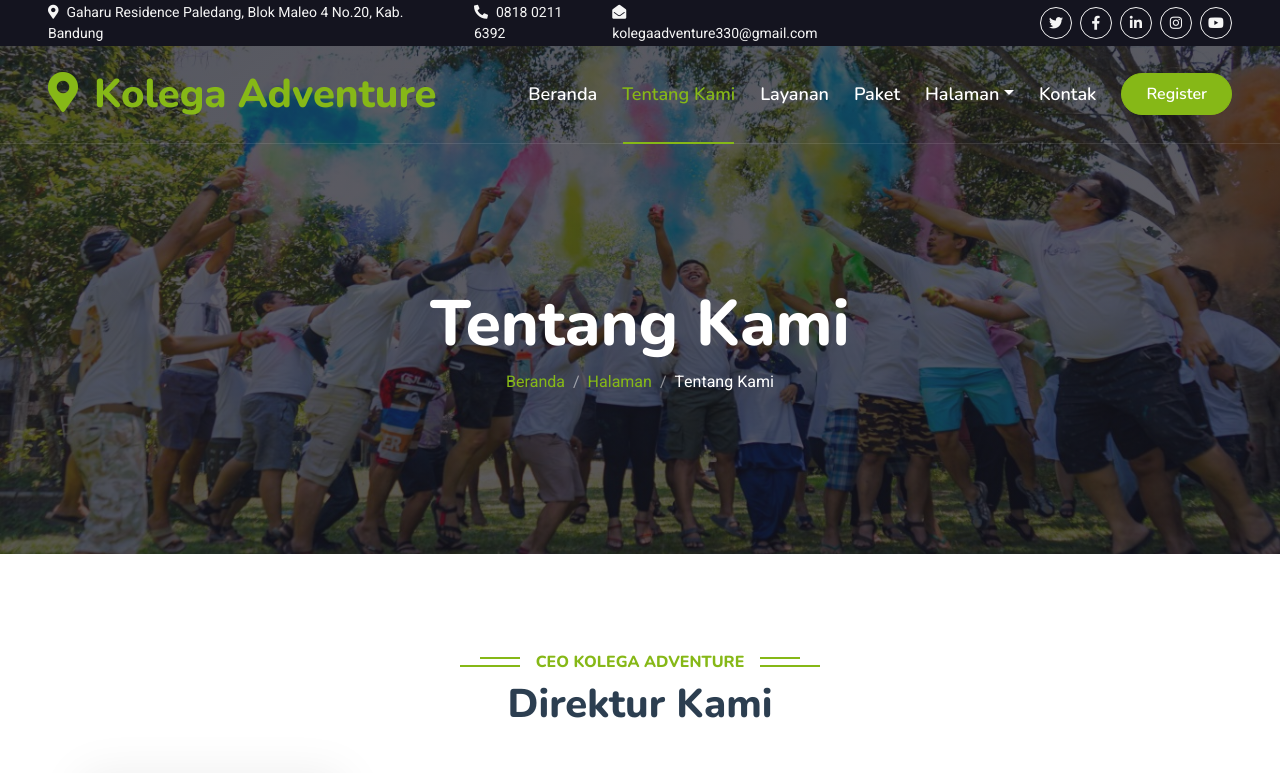
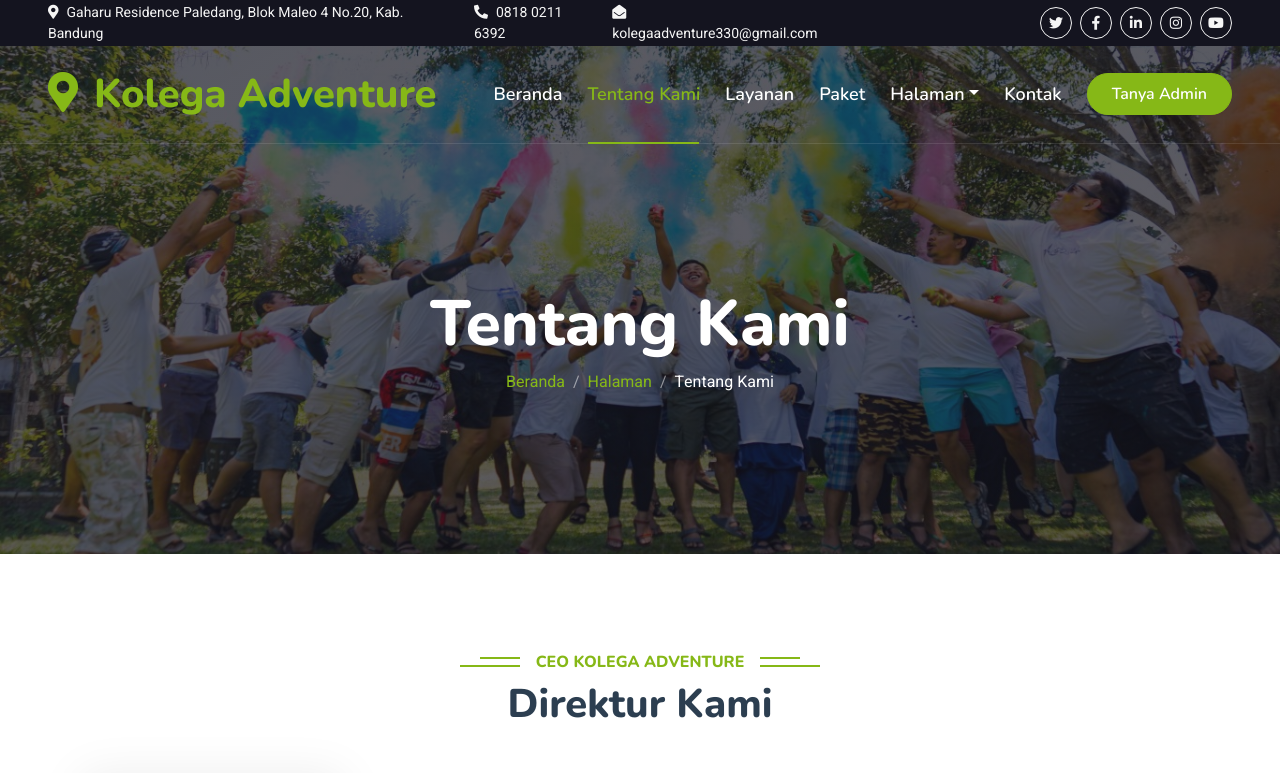
Before and after one commit to KolegaAdventure/id, a plain HTML site: page tentang kami.html in a window 1280 px wide. Shown: the top 773 px of the page. Drawn offline with nearby package versions, Linux system fonts and the light colour scheme.

Commit message:
Update tentang kami.html

```diff
--- a/tentang kami.html
+++ b/tentang kami.html
@@ -94,7 +94,7 @@
                     </div>
                     <a href="kontak.html" class="nav-item nav-link">Kontak</a>
                 </div>
-                <a href="" class="btn btn-primary rounded-pill py-2 px-4">Register</a>
+                <a href="https://wa.me/qr/5Y2AXYTID2FMI1" class="btn btn-primary rounded-pill py-2 px-4">Tanya Admin</a>
             </div>
         </nav>
 
```
